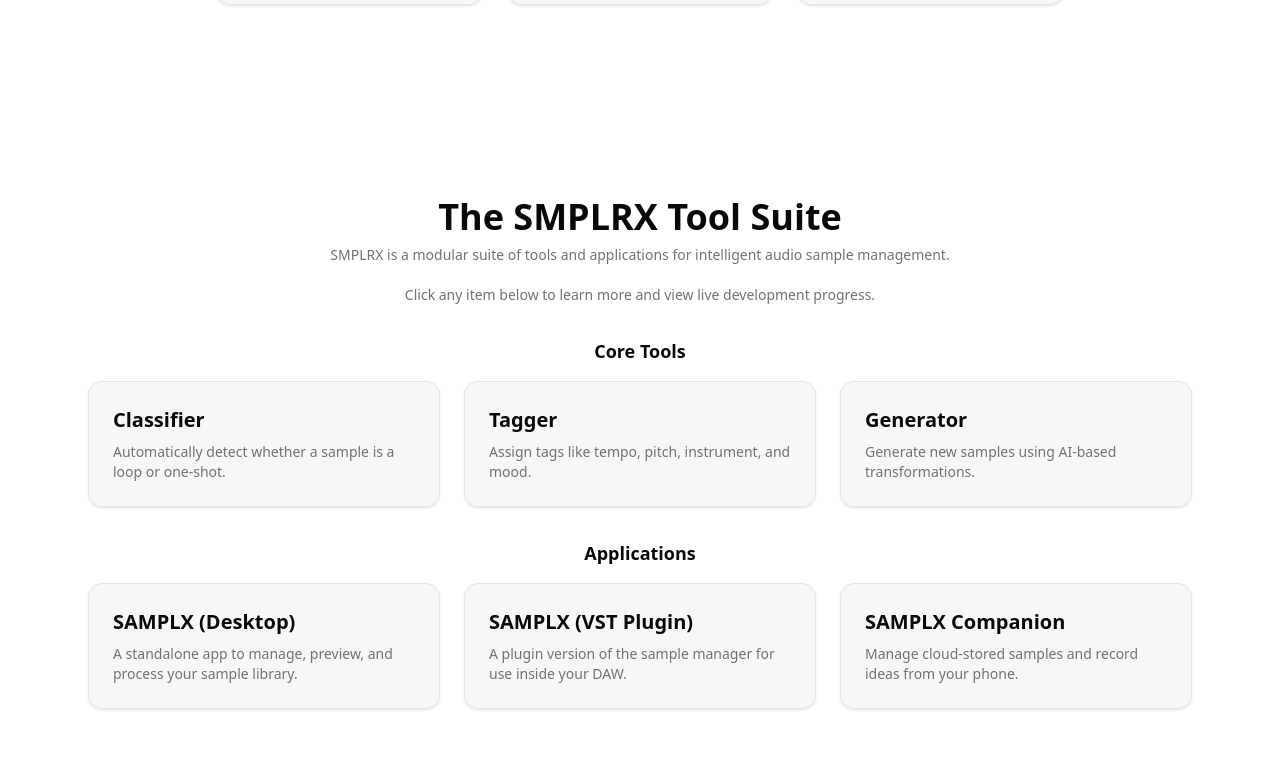
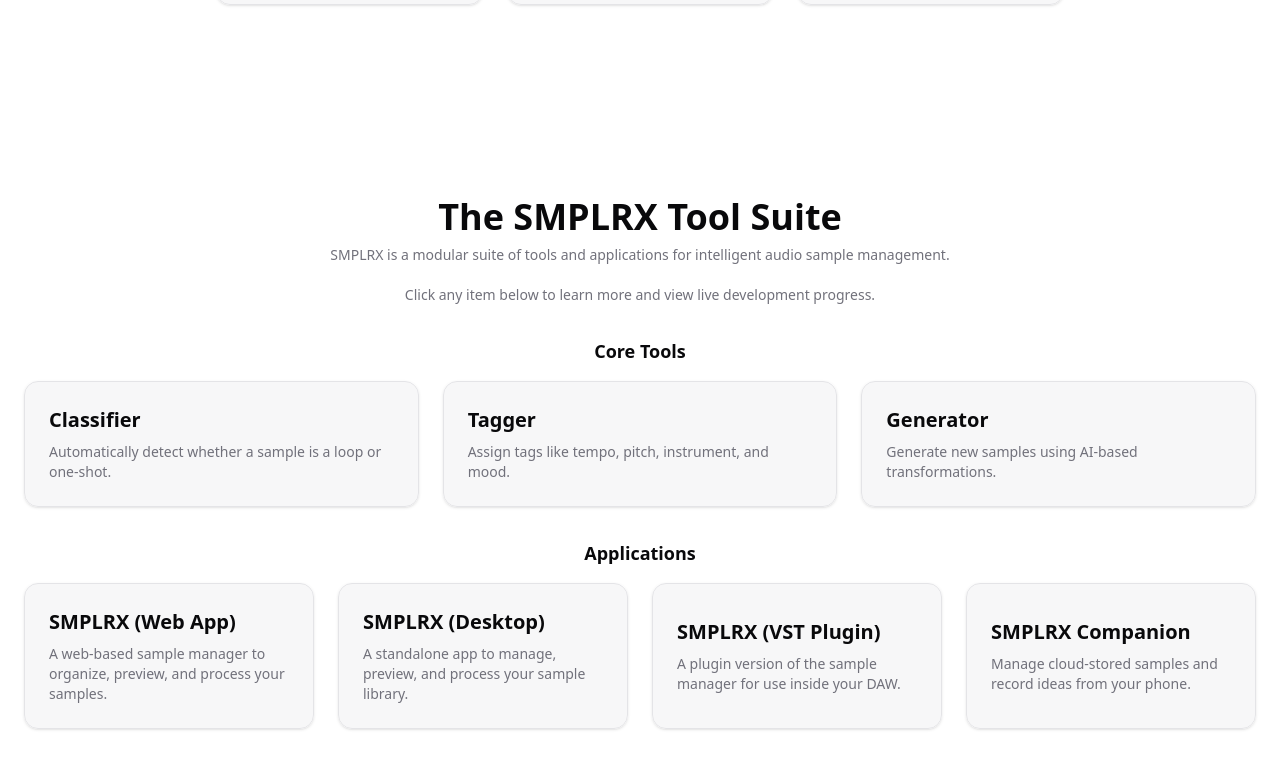
Before and after one commit to SMPLRX/smplrx-web, a Next.js app: page / in a window 1280 px wide. Shown: the part 1197-1966 px from the top of the page. Built offline with nearby package versions, Linux system fonts and the light colour scheme.

Commit message:
feat: Add SMPLRX web to the list of Apps

```diff
--- a/src/components/home/ProjectsSection.tsx
+++ b/src/components/home/ProjectsSection.tsx
@@ -10,7 +10,7 @@ export default function ProjectsSection() {
   const applications = projects.filter((p) => p.type === "Application");
 
   return (
-    <section id="projects" className="py-24 px-6 max-w-6xl mx-auto">
+    <section id="projects" className="py-24 px-6 max-w-[95rem] mx-auto">
       <h2 className="text-4xl font-bold text-center mb-2">
         The SMPLRX Tool Suite
       </h2>
@@ -34,7 +34,7 @@ export default function ProjectsSection() {
       <h3 className="text-lg font-semibold mb-4 mt-8 text-center">
         Applications
       </h3>
-      <div className="grid md:grid-cols-3 gap-6">
+      <div className="grid md:grid-cols-3 lg:grid-cols-4 gap-6">
         {applications.map((project) => (
           <ProjectCard project={project} key={project.name} />
         ))}
--- a/src/stores/projectStore.ts
+++ b/src/stores/projectStore.ts
@@ -32,7 +32,15 @@ export const useProjectStore = create<ProjectStore>()((set) => ({
       progress: {},
     },
     {
-      name: "SAMPLX (Desktop)",
+      name: "SMPLRX (Web App)",
+      type: "Application",
+      status: "In Progress",
+      description:
+        "A web-based sample manager to organize, preview, and process your samples.",
+      progress: {},
+    },
+    {
+      name: "SMPLRX (Desktop)",
       type: "Application",
       status: "In Progress",
       description:
@@ -40,7 +48,7 @@ export const useProjectStore = create<ProjectStore>()((set) => ({
       progress: {},
     },
     {
-      name: "SAMPLX (VST Plugin)",
+      name: "SMPLRX (VST Plugin)",
       type: "Application",
       status: "Planned",
       description:
@@ -48,7 +56,7 @@ export const useProjectStore = create<ProjectStore>()((set) => ({
       progress: {},
     },
     {
-      name: "SAMPLX Companion",
+      name: "SMPLRX Companion",
       type: "Application",
       status: "Not Scheduled",
       description:
```
